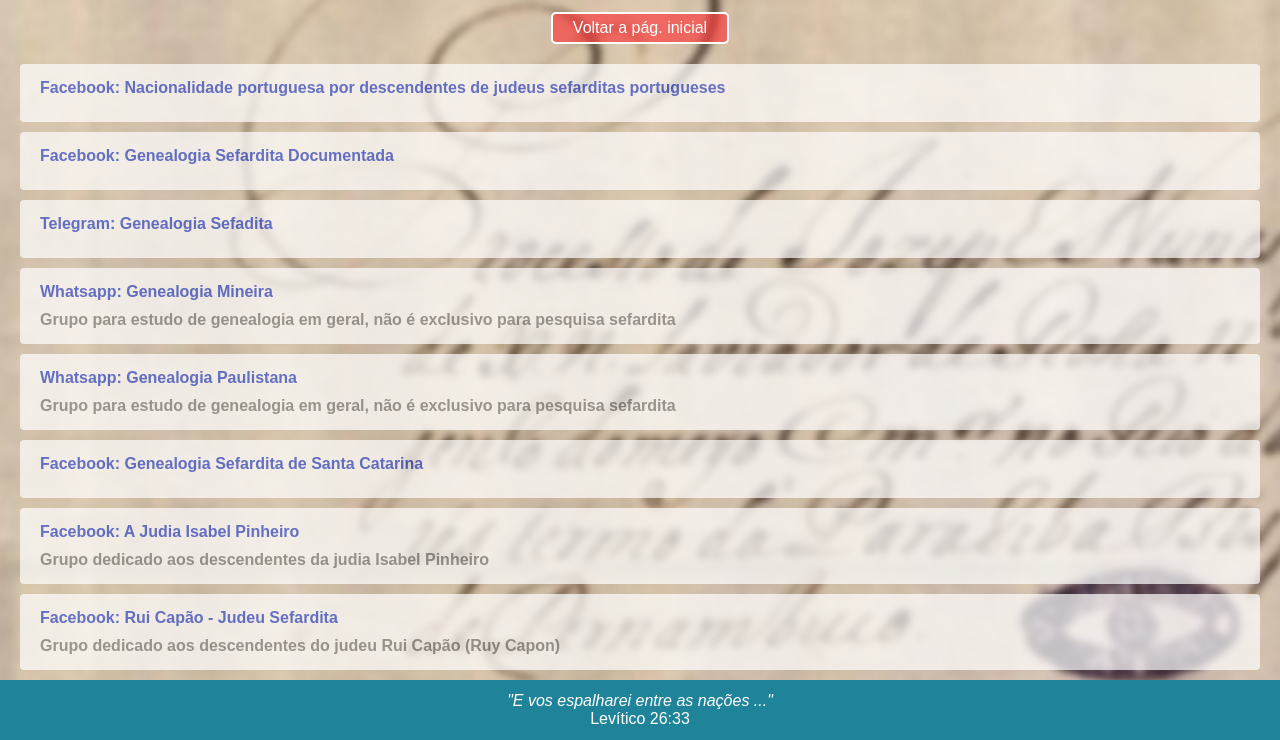
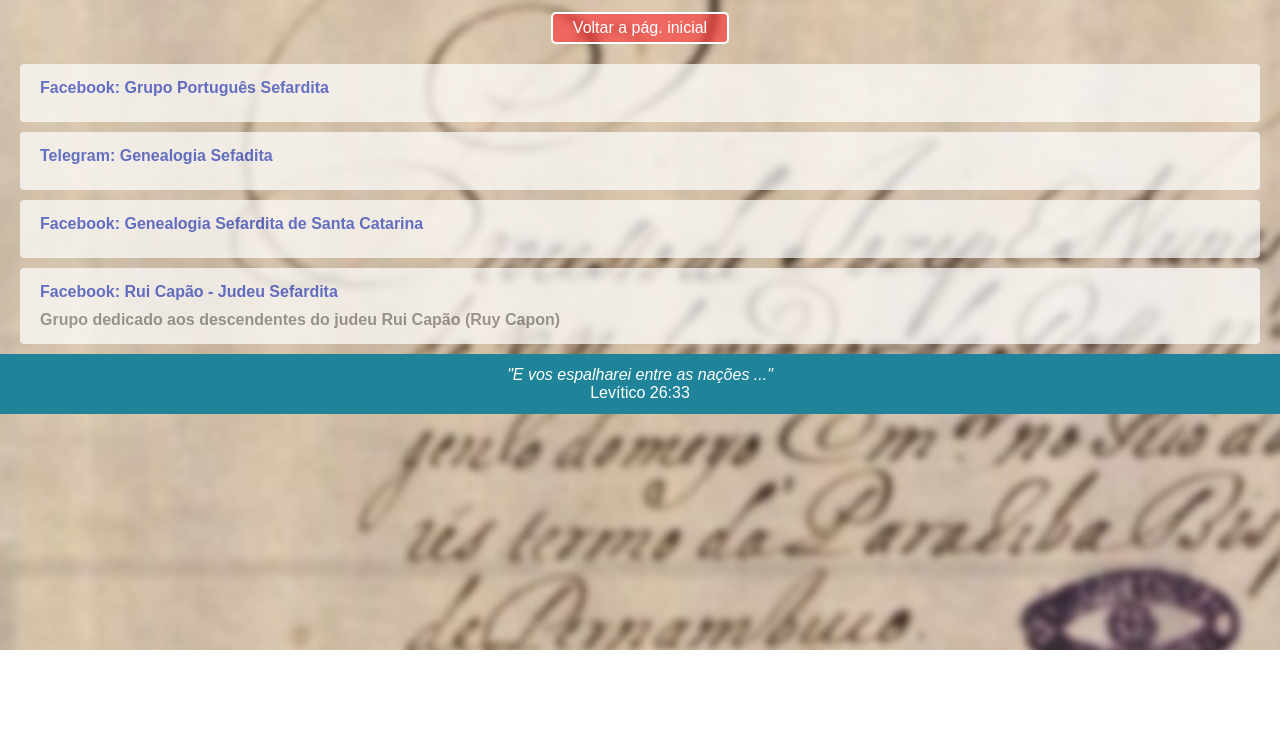
Before and after one commit to allissonmascarenhasoliveira/allissonmascarenhasoliveira.github.io, a plain HTML site: page conexaosefardita/grupos.html in a window 1280 px wide. Shown: the part 170-910 px from the top of the page. After the commit the page ends 820 px from the top, so only its background shows below. Drawn offline with Linux system fonts and the light colour scheme.

Commit message:
Retirando grupos zap e colocando grupo PT SEF

```diff
--- a/conexaosefardita/grupos.html
+++ b/conexaosefardita/grupos.html
@@ -41,14 +41,8 @@
         <article>
             <ul class="links-list">
                 <li>
-                    <a href="https://facebook.com/groups/sefarditas.nacionalidade.portuguesa/" target="_blank">
-                        Facebook: Nacionalidade portuguesa por descendentes de judeus sefarditas portugueses
-                        <span></span>
-                    </a>
-                </li>
-                <li>
-                    <a href="https://facebook.com/groups/603418636804903/" target="_blank">
-                        Facebook: Genealogia Sefardita Documentada
+                    <a href="https://m.facebook.com/groups/524639752151500/?ref=group_browse" target="_blank">
+                        Facebook: Grupo Português Sefardita
                         <span></span>
                     </a>
                 </li>
@@ -58,28 +52,10 @@
                         <span></span>
                     </a>
                 </li>
-                <li>
-                    <a href="https://chat.whatsapp.com/H9EJyj9TfY077ghvcyogPw" target="_blank">
-                        Whatsapp: Genealogia Mineira
-                        <span>Grupo para estudo de genealogia em geral, não é exclusivo para pesquisa sefardita</span>
-                    </a>
-                </li>
-                <li>
-                    <a href="https://chat.whatsapp.com/EasJAiJl8mq4TFbQnc9apw" target="_blank">
-                        Whatsapp: Genealogia Paulistana
-                        <span>Grupo para estudo de genealogia em geral, não é exclusivo para pesquisa sefardita</span>
-                    </a>
-                </li>
                  <li>
                     <a href="https://facebook.com/groups/genealogiasefarditasantacatarina/" target="_blank">
                         Facebook: Genealogia Sefardita de Santa Catarina
                         <span></span>
-                    </a>
-                </li>
-                <li>
-                    <a href="https://facebook.com/groups/976892596133633/" target="_blank">
-                        Facebook: A Judia Isabel Pinheiro
-                        <span>Grupo dedicado aos descendentes da judia Isabel Pinheiro</span>
                     </a>
                 </li>
                 <li>
```
